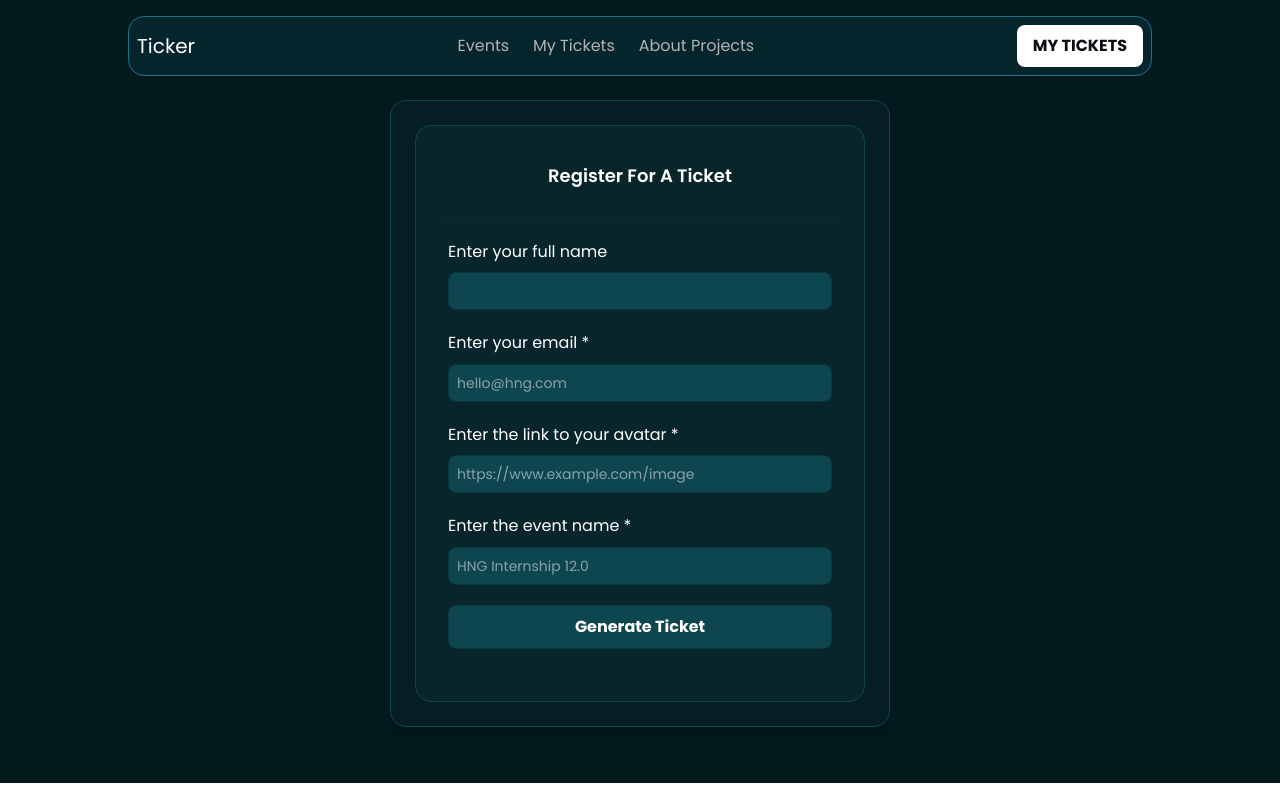
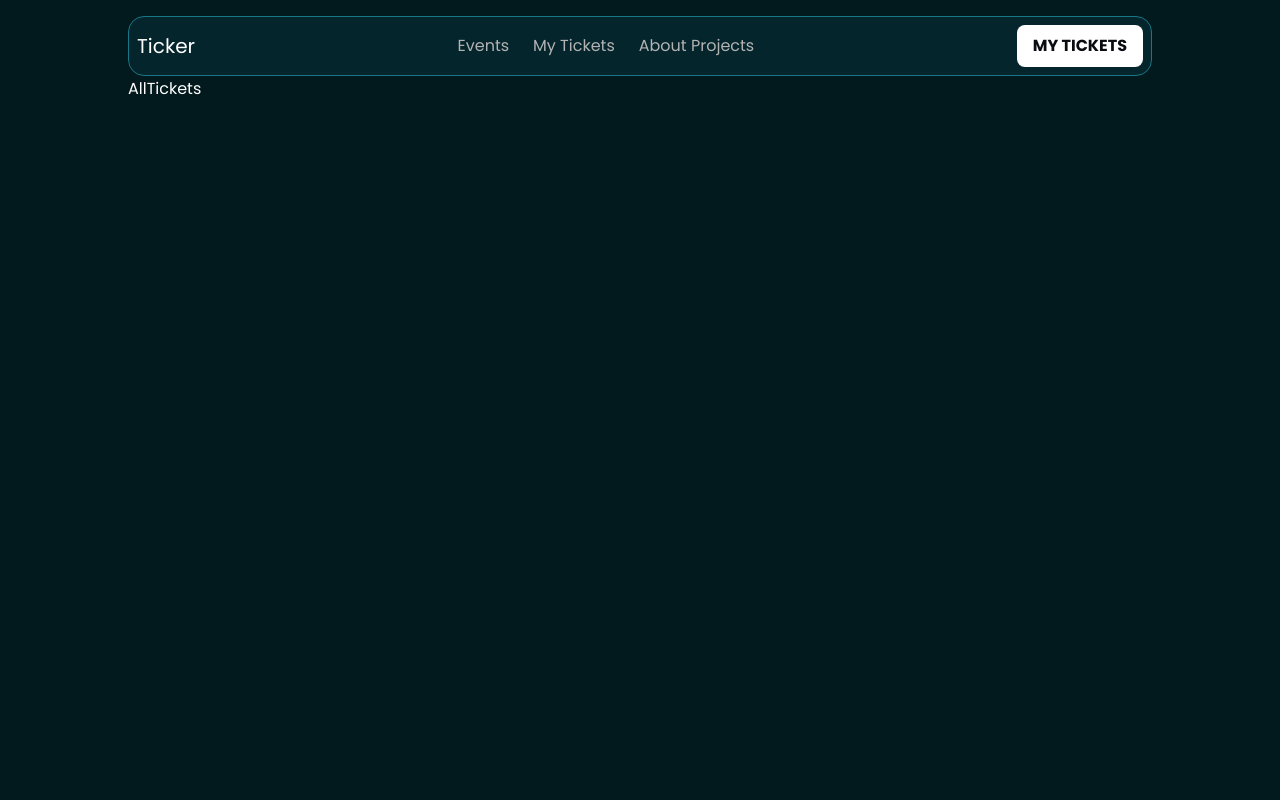
Before and after one commit to emmanuelcobbinah007/hngx-stage2-ticketgenerator, a React (Vite) app in the folder ticket_generator/: page /#/all-tickets in a window 1280 px wide. Before the commit this address led to /. Built offline with nearby package versions, Linux system fonts and the light colour scheme; a web font is replaced by a local one.

Commit message:
got the router up and running

```diff
--- a/ticket_generator/package.json
+++ b/ticket_generator/package.json
@@ -17,6 +17,7 @@
     "qrcode.react": "^4.2.0",
     "react": "^19.0.0",
     "react-dom": "^19.0.0",
+    "react-router-dom": "^7.1.5",
     "tailwindcss": "^4.0.6"
   },
   "devDependencies": {
--- a/ticket_generator/src/App.jsx
+++ b/ticket_generator/src/App.jsx
@@ -1,17 +1,23 @@
-import Navbar from './components/Navbar'
-import TicketForm from './components/TicketForm'
-import './App.css'
+import { HashRouter as Router, Routes, Route } from "react-router-dom";
+import Navbar from "./components/Navbar";
+import TicketFormPage from "./pages/TicketFormPage";
+import AllTicketsPage from "./pages/AllTicketsPage";
+import "./App.css";
 
 function App() {
-
   return (
-      <div className='text-white bg-[#02191D]'>
-        <div className='py-4 w-[80%] mx-auto'>
-        <Navbar />
-        <TicketForm/>
+    <Router>
+      <div className="text-white bg-[#02191D] min-h-screen">
+        <div className="py-4 w-[80%] mx-auto">
+          <Navbar />
+          <Routes>
+            <Route path="/" element={<TicketFormPage />} />
+            <Route path="/all-tickets" element={<AllTicketsPage />} />
+          </Routes>
         </div>
       </div>
-  )
+    </Router>
+  );
 }
 
-export default App
+export default App;
--- /dev/null
+++ b/ticket_generator/src/components/AllTickets.jsx
@@ -0,0 +1,9 @@
+import React from 'react'
+
+const AllTickets = () => {
+  return (
+    <div>AllTickets</div>
+  )
+}
+
+export default AllTickets
--- a/ticket_generator/src/components/Navbar.jsx
+++ b/ticket_generator/src/components/Navbar.jsx
@@ -1,17 +1,41 @@
-import React from 'react'
+import React from "react";
+import { Link } from "react-router-dom";
 
 const Navbar = () => {
   return (
-        <div className='bg-[#05252C] flex justify-between items-center p-2 rounded-2xl border border-[#197686]'>
-            <p className='text-xl'>Ticker</p>
-            <div className='text-md'>
-                <a className='mx-3 text-[#b3b3b3] hover:text-[#fff] hover:scale-105 duration-300' href="#">Events</a>
-                <a className='mx-3 text-[#b3b3b3] hover:text-[#fff] hover:scale-105 duration-300' href="#">My Tickets</a>
-                <a className='mx-3 text-[#b3b3b3] hover:text-[#fff] hover:scale-105 duration-300' href="#">About Projects</a>
-            </div>
-            <button className='font-bold bg-white text-[#0A0C11] px-4 py-2 rounded-lg hover:cursor-pointer hover:scale-105 duration-300'>MY TICKETS</button>
-        </div>
-  )
-}
+    <div className="bg-[#05252C] flex justify-between items-center p-2 rounded-2xl border border-[#197686]">
+      <Link to="/">
+        <p className="text-xl">Ticker</p>
+      </Link>
+      <div className="text-md">
+        <a
+          className="mx-3 text-[#b3b3b3] hover:text-[#fff] hover:scale-105 duration-300"
+          href="#"
+        >
+          Events
+        </a>
+        <Link to="all-tickets">
+          <a
+            className="mx-3 text-[#b3b3b3] hover:text-[#fff] hover:scale-105 duration-300"
+            href="#"
+          >
+            My Tickets
+          </a>
+        </Link>
+        <a
+          className="mx-3 text-[#b3b3b3] hover:text-[#fff] hover:scale-105 duration-300"
+          href="#"
+        >
+          About Projects
+        </a>
+      </div>
+      <Link to="/all-tickets">
+        <button className="font-bold bg-white text-[#0A0C11] px-4 py-2 rounded-lg hover:cursor-pointer hover:scale-105 duration-300">
+          MY TICKETS
+        </button>
+      </Link>
+    </div>
+  );
+};
 
-export default Navbar
+export default Navbar;
--- a/ticket_generator/src/components/TicketForm.jsx
+++ b/ticket_generator/src/components/TicketForm.jsx
@@ -155,7 +155,8 @@ const TicketForm = () => {
                 className="w-24 h-24 sm:w-32 sm:h-32 rounded-full border-2 border-[#0E464F] transform transition-transform duration-300 ease-in-out hover:scale-110 hover:shadow-lg"
               />
             </div>
-            <div className="flex flex-col sm:flex-row justify-center sm:justify-between mt-4">
+            </div>
+            <div className="p-2 rounded-lg border border-[#0E464F] bg-[#08252B] flex flex-col sm:flex-row justify-center sm:justify-between mt-4">
               <button
                 className="text-sm mx-2 py-2 px-6 rounded-lg border border-[#24A0B5] text-[#24A0B5] hover:scale-105 duration-300 ease-in-out mb-2 sm:mb-0"
                 onClick={() => setTicketData(null)}
@@ -170,7 +171,6 @@ const TicketForm = () => {
               </button>
             </div>
           </div>
-        </div>
       )}
     </div>
   );
--- /dev/null
+++ b/ticket_generator/src/pages/AllTicketsPage.jsx
@@ -0,0 +1,12 @@
+import React from 'react'
+import AllTickets from '../components/AllTickets'
+
+const AllTicketsPage = () => {
+  return (
+    <div>
+      <AllTickets />
+    </div>
+  )
+}
+
+export default AllTicketsPage
--- /dev/null
+++ b/ticket_generator/src/pages/TicketFormPage.jsx
@@ -0,0 +1,10 @@
+import React from 'react'
+import TicketForm from '../components/TicketForm'
+
+const TicketFormPage = () => {
+  return (
+    <TicketForm />
+  )
+}
+
+export default TicketFormPage
```
Also changed, not shown: 1 other file (tests, documents, lock files or other folders).
